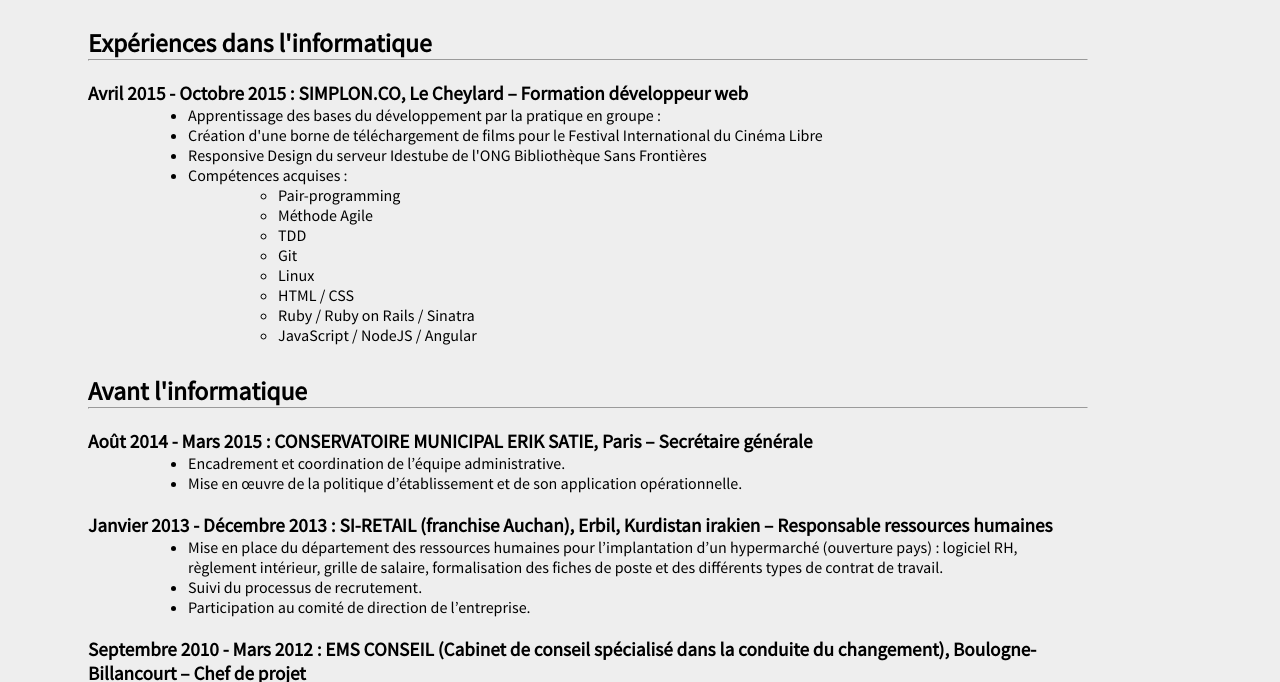
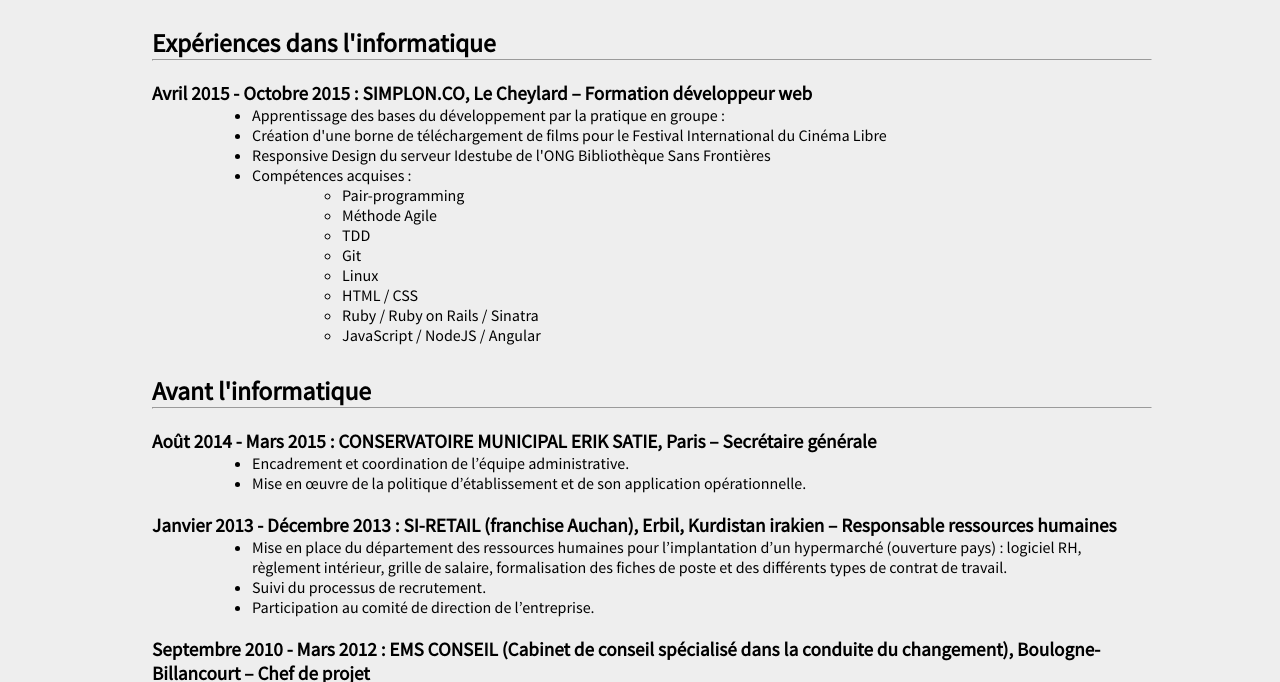
Before and after one commit to parmeso6/CV, a plain HTML site: page index.html in a window 1280 px wide. Shown: the part 328-1010 px from the top of the page. Drawn offline with Linux system fonts and the light colour scheme.

Commit message:
Update style.css

```diff
--- a/style.css
+++ b/style.css
@@ -25,7 +25,7 @@ body {
 	width: 90%;
 	float: right;
 	max-width: 1000px;
-	margin-right: 15%;
+	margin-right: 10%;
 	margin-top: 2%;
 }
 h1 {
```
